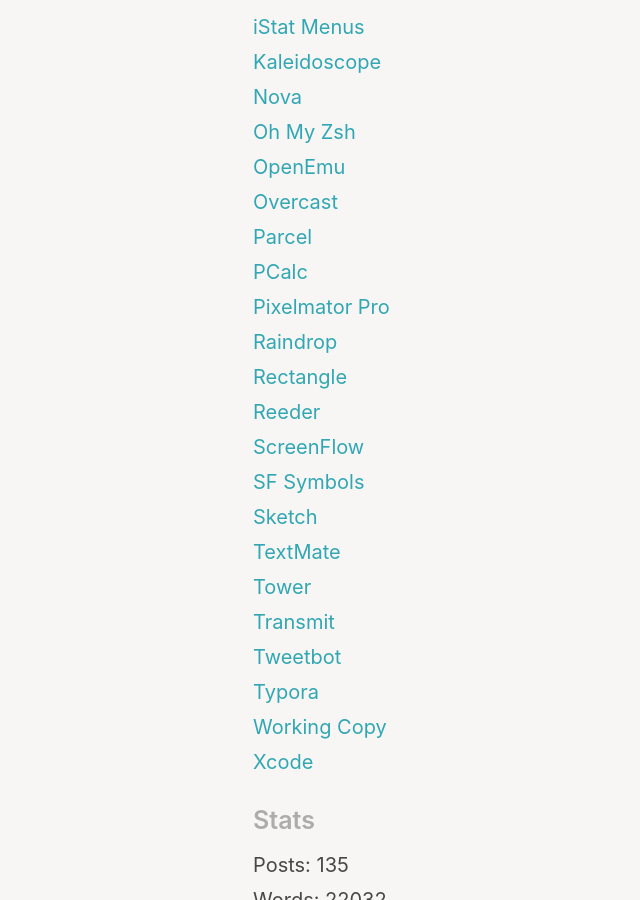
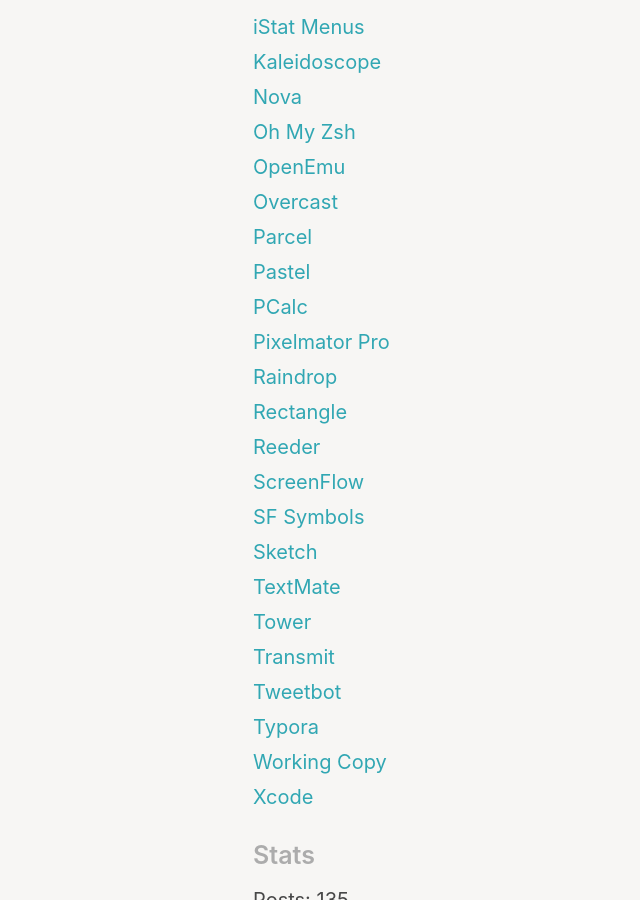
Before and after one commit to wertercatt/tooters, a Jekyll site: the page built from colophon.md, in a window 1280 px wide and 900 px high, scrolled down 1195 px. Shown: the whole window, without its empty margins (37-677 px from the left). Built offline with Jekyll 4.4.1, drawn with Linux system fonts in a browser that asks for light colours.

Commit message:
Update colophon.md

```diff
--- a/colophon.md
+++ b/colophon.md
@@ -51,6 +51,7 @@
 [OpenEmu](https://openemu.org)<br>
 [Overcast](https://overcast.fm)<br>
 [Parcel](https://parcelapp.net)<br>
+[Pastel](https://www.highcaffeinecontent.com/blog/20200610-Pastel)<br>
 [PCalc](https://www.pcalc.com/mac)<br>
 [Pixelmator Pro](https://www.pixelmator.com/pro)<br>
 [Raindrop](https://raindrop.io)<br>
```
